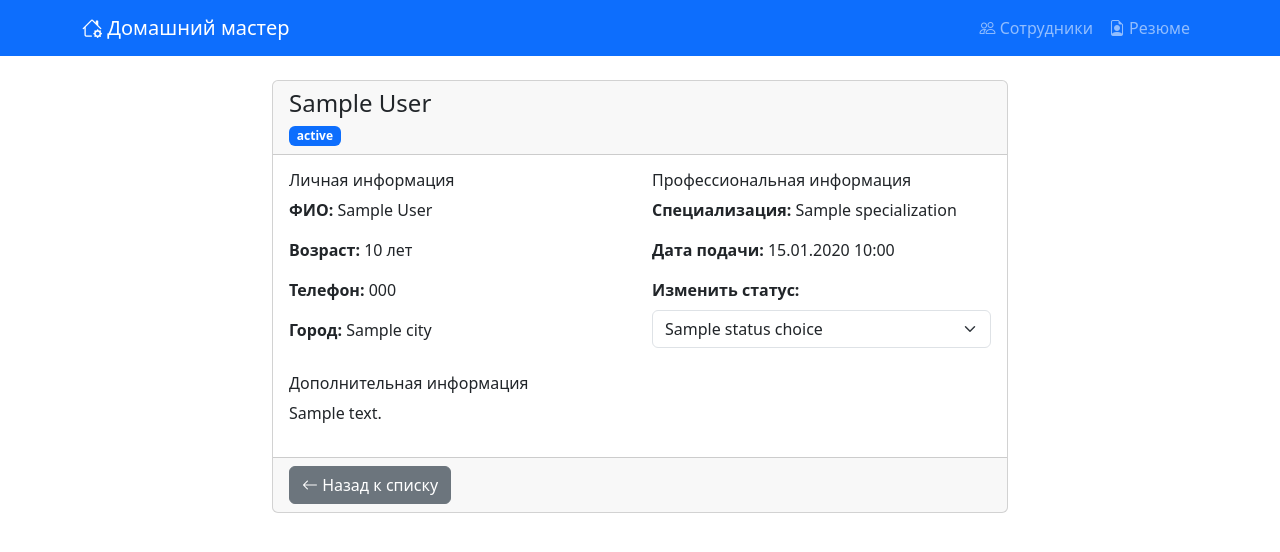
After one commit to GrigoryKalinin/Home_master, a Django app: template main/templates/main/private/job_application_detail.html in a window 1280 px wide. The commit adds this page. Shown: the top 552 px of the page. Run offline with Django 5.2, Linux system fonts and the light colour scheme; the template is opened without the code that fills it: most values are stand-ins (such as "Sample title", 1, 10 or a date in 2020).

Commit message:
- Представление, шаблоны, урлы для просмотра резюме

```diff
--- /dev/null
+++ b/main/templates/main/private/job_application_detail.html
@@ -0,0 +1,78 @@
+{% extends 'private/employee_base.html' %}
+
+{% block title %}{{ application.first_name }} {{ application.last_name }}{% endblock title%}
+
+{% block content %}
+<div class="container mt-4">
+  <div class="row">
+    <div class="col-md-8 mx-auto">
+      <div class="card">
+        <div class="card-header">
+          <h4 class="mb-1">{{ application.first_name }} {{ application.last_name }}</h4>
+          <span class="badge bg-primary" id="status-badge">{{ application.get_status_display }}</span>
+        </div>
+        <div class="card-body">
+          <div class="row">
+            <div class="col-md-6">
+              <h6>Личная информация</h6>
+              <p><strong>ФИО:</strong> {{ application.first_name }} {{ application.last_name }}</p>
+              <p><strong>Возраст:</strong> {{ application.age }} лет</p>
+              <p><strong>Телефон:</strong> {{ application.phone }}</p>
+              <p><strong>Город:</strong> {{ application.city }}</p>
+            </div>
+            <div class="col-md-6">
+              <h6>Профессиональная информация</h6>
+              <p><strong>Специализация:</strong> {{ application.specialization }}</p>
+              <p><strong>Дата подачи:</strong> {{ application.date_created|date:"d.m.Y H:i" }}</p>
+
+              <div class="mt-3">
+                <label class="form-label"><strong>Изменить статус:</strong></label>
+                <select class="form-select" id="status-select">
+                  {% for value, label in status_choices %}
+                    <option value="{{ value }}" {% if application.status == value %}selected{% endif %}>{{ label }}</option>
+                  {% endfor %}
+                </select>
+              </div>
+            </div>
+          </div>
+
+          {% if application.comment %}
+            <div class="mt-3">
+              <h6>Дополнительная информация</h6>
+              <p>{{ application.comment }}</p>
+            </div>
+          {% endif %}
+        </div>
+        <div class="card-footer">
+          <a href="{% url 'main:job_application_list' %}" class="btn btn-secondary">
+            <i class="bi bi-arrow-left"></i> Назад к списку
+          </a>
+        </div>
+      </div>
+    </div>
+  </div>
+</div>
+
+<script>
+document.getElementById('status-select').addEventListener('change', function() {
+    const newStatus = this.value;
+
+    fetch('', {
+        method: 'POST',
+        headers: {
+            'Content-Type': 'application/x-www-form-urlencoded',
+            'X-CSRFToken': document.querySelector('[name=csrfmiddlewaretoken]').value || '{{ csrf_token }}'
+        },
+        body: `status=${newStatus}`
+    })
+    .then(response => response.json())
+    .then(data => {
+        if (data.success) {
+            document.getElementById('status-badge').textContent = data.new_status;
+        }
+    });
+});
+</script>
+{% endblock content%}
+
+<!--TODO доработать вывести скрипт-->
--- a/main/urls.py
+++ b/main/urls.py
@@ -8,6 +8,8 @@ urlpatterns = [
     path('about/', views.AboutView.as_view(), name='about_us'),
     path('order/create/', views.OrderCreateView.as_view(), name='order_create'),
     path('job_application/create/', views.JobApplicationCreateView.as_view(), name='job_application_create'),
+    path('job_applications/', views.JobApplicationListView.as_view(), name='job_application_list'),
+    path('job_application/<int:pk>/', views.JobApplicationDetailView.as_view(), name='job_application_detail'),
     path('employees/', views.EmployeeListView.as_view(), name='employee_list'),
     path('employee/create/', views.EmployeeCreateView.as_view(), name='employee_create'),
     path('employee/<slug:employee_slug>/', views.EmployeeDetailView.as_view(), name='employee_detail'),
--- a/templates/private/employee_header.html
+++ b/templates/private/employee_header.html
@@ -8,6 +8,9 @@
       <a class="nav-link" href="{% url 'main:employee_list' %}">
         <i class="bi bi-people"></i> Сотрудники
       </a>
+      <a class="nav-link" href="{% url 'main:job_application_list' %}">
+        <i class="bi bi-file-earmark-person"></i> Резюме
+      </a>
     </div>
   </div>
 </nav>
```
Also changed, not shown: main/templates/main/private/job_application_list.html (added, +64 -0 lines), main/views.py (+51 -0 lines).
